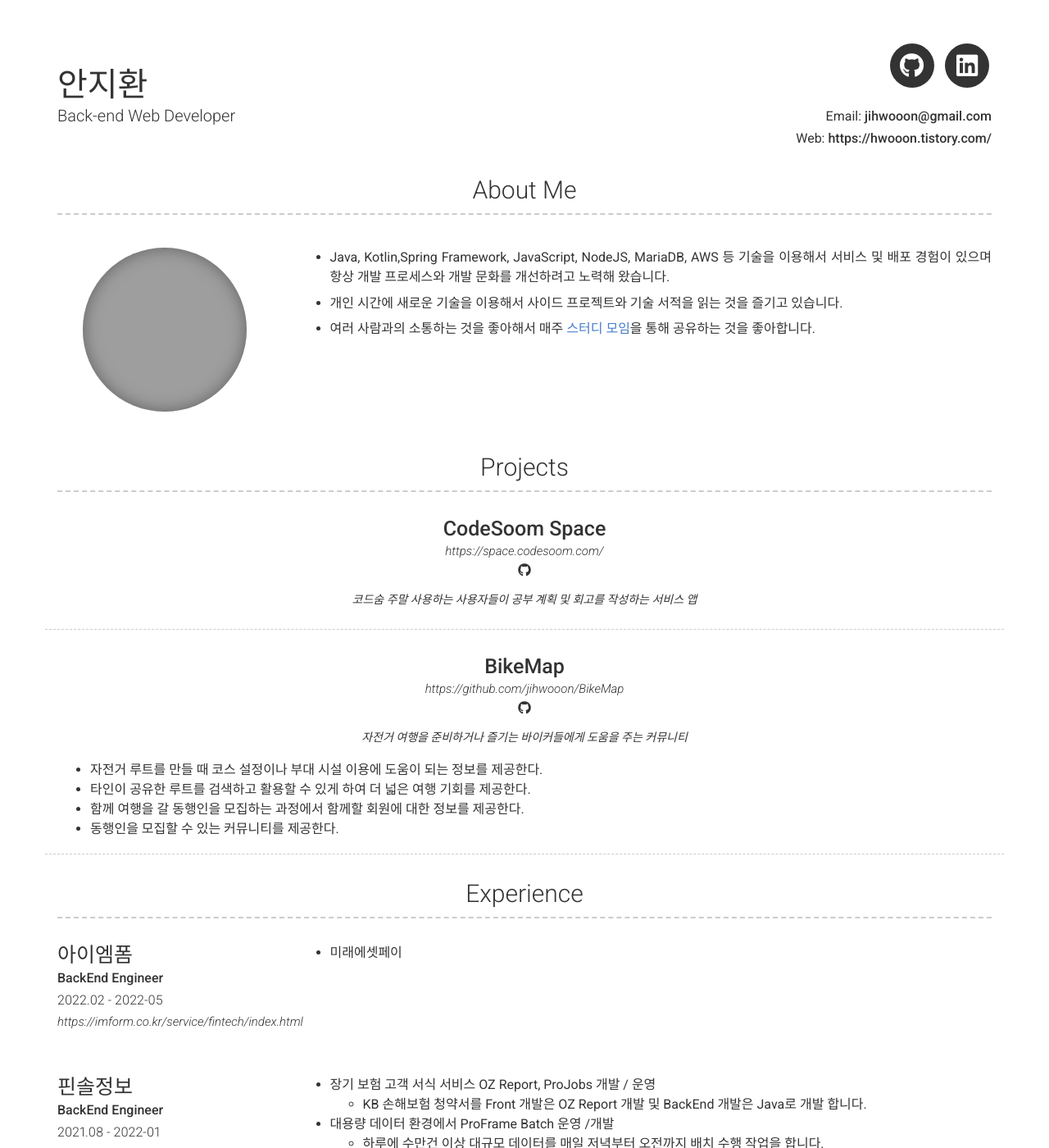
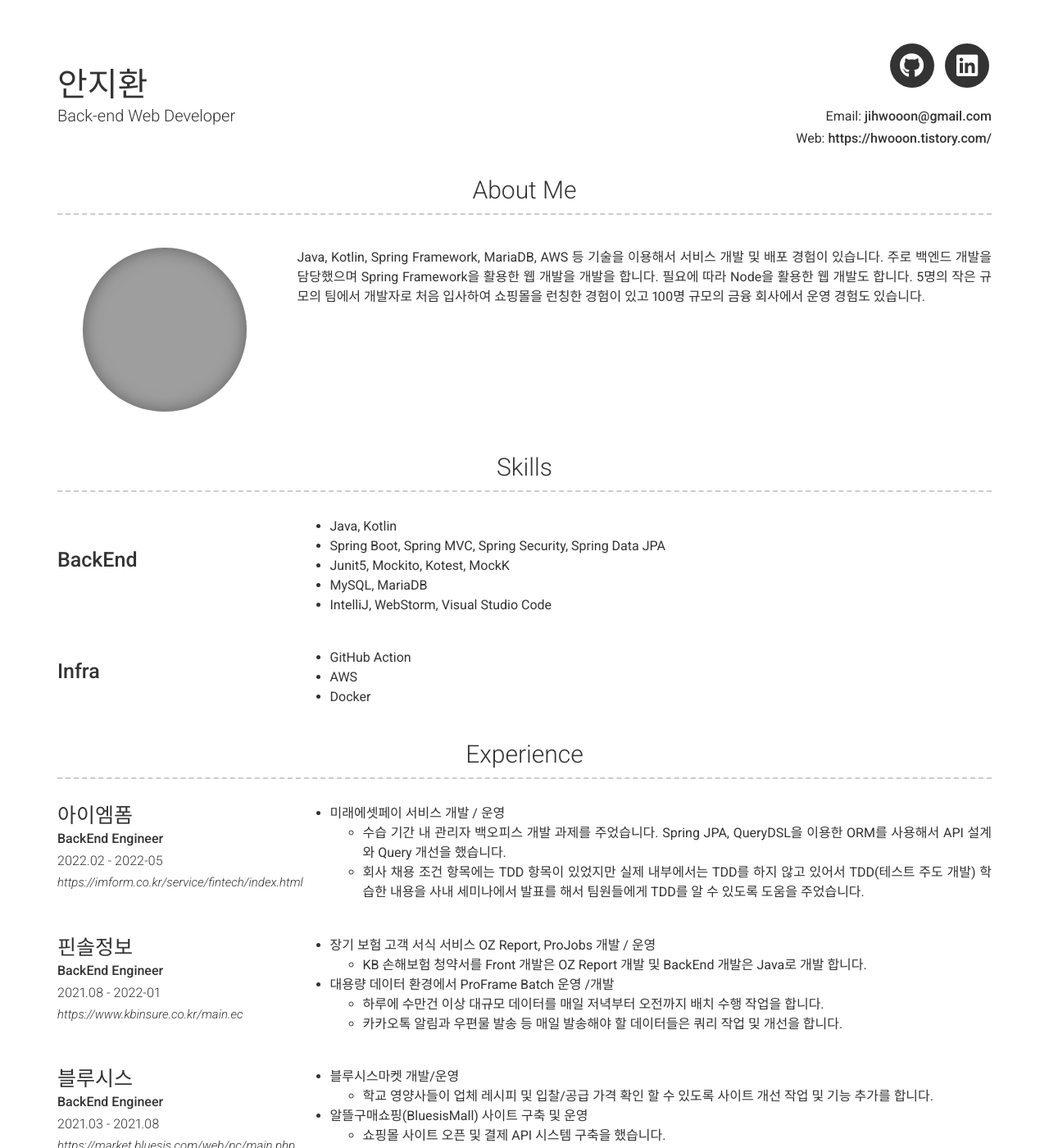
Before and after one commit to jihwooon/jihwooon.github.io, a Jekyll site: the page built from index.md, in a window 1280 px wide and 1400 px high. Shown: the whole window at 82% size. Built offline with Jekyll 4.4.1, drawn with Linux system fonts in a browser that asks for light colours; nearby versions of some CDN libraries; some of the changed text lies outside the part shown; grey boxes are pictures that could not be loaded.

Commit message:
이력서 내용 수정하기

```diff
--- a/_config.yml
+++ b/_config.yml
@@ -50,66 +50,29 @@ linkedin_username: jihwan13
 
 # About Section
 # about_title: About Me (Use this to override about section title)
+# 어떤 경험을 해왔는지, 어떤 생각을 갖고 있는지, 평소에 어떤 노력을 하고 있는지 등등 Summary 작성하기
 about_profile_image: images/picture.jpg
 about_content: | # this will include new lines to allow paragraphs
-  - Java, Kotlin,Spring Framework, JavaScript, NodeJS, MariaDB, AWS 등 기술을 이용해서 서비스 및 배포 경험이 있으며 항상 개발 프로세스와 개발 문화를 개선하려고 노력해 왔습니다.
-
-  - 개인 시간에 새로운 기술을 이용해서 사이드 프로젝트와 기술 서적을 읽는 것을 즐기고 있습니다.
-
-  - 여러 사람과의 소통하는 것을 좋아해서 매주 [스터디 모임](https://jihwan92.notion.site/be569c74834f48a18dcbab6b11dfd7b1)을 통해 공유하는 것을 좋아합니다.
+  Java, Kotlin, Spring Framework, MariaDB, AWS 등 기술을 이용해서 서비스 개발 및 배포 경험이 있습니다. 주로 백엔드 개발을 담당했으며 Spring Framework을 활용한 웹 개발을 개발을 합니다. 필요에 따라 Node을 활용한 웹 개발도 합니다. 5명의 작은 규모의 팀에서 개발자로 처음 입사하여 쇼핑몰을 런칭한 경험이 있고 100명 규모의 금융 회사에서 운영 경험도 있습니다.
 
 content:
-  - title: Projects # Title for the section
-    layout: list # Type of content section (list/text)
+  - title: Skills
+    layout: list
     content:
-      # - layout: top-middle
-      #   border: weak  # Value of `weak` will display a weak border below this item. # Any
-      #                 # other value (or no value) means no border will be displayed
-      #   title: EditAll
-      #   link: Link to project (eg. sproogen.github.io/modern-resume-theme)(optional)
-      #   link_text: 2022-11 ~
-      #   additional_links:
-      #     - title:  Github page for project (eg. sproogen/modern-resume-theme)
-      #       icon: fab fa-github
-      #       url: Link to project (eg. sproogen.github.io/modern-resume-theme)(optional)
-      #     - title:  Github page for project (eg. sproogen/modern-resume-theme)
-      #       icon: fab fa-github
-      #       url: Link to project (eg. sproogen.github.io/modern-resume-theme)(optional)
-      #   # quote: >
-      #   #   Short overview of the project (optional)
-      #   description: | # this will include new lines to allow paragraphs
-      #     - 에딧올(EditAll)은 원격으로 웹 컴포넌트를 제공하는 서비스로, 원하는 컴포넌트를 직접 개발할 필요 없이 편리하게 가져다 사용할 수 있게 돕는다.
-      - layout: top-middle
-        border: weak  # Value of `weak` will display a weak border below this item. # Any
-                      # other value (or no value) means no border will be displayed
-        title: CodeSoom Space
-        link: https://github.com/CodeSoom-Project/codesoom-space
-        link_text: https://space.codesoom.com/
-        additional_links:
-          - title: website
-            icon: fab fa-github
-            url: https://github.com/CodeSoom-Project/codesoom-space
-        quote: >
-          코드숨 주말 사용하는 사용자들이 공부 계획 및 회고를 작성하는 서비스 앱
-        description: | # this will include new lines to allow paragraphs
-
-      - layout: top-middle
-        border: weak  # Value of `weak` will display a weak border below this item. # Any
-                      # other value (or no value) means no border will be displayed
-        title: BikeMap
-        link: https://github.com/jihwooon/BikeMap
-        link_text: https://github.com/jihwooon/BikeMap
-        additional_links:
-          - title: website
-            icon: fab fa-github
-            url: https://github.com/jihwooon/BikeMap
-        quote: >
-          자전거 여행을 준비하거나 즐기는 바이커들에게 도움을 주는 커뮤니티
-        description: | # this will include new lines to allow paragraphs
-          - 자전거 루트를 만들 때 코스 설정이나 부대 시설 이용에 도움이 되는 정보를 제공한다.
-          - 타인이 공유한 루트를 검색하고 활용할 수 있게 하여 더 넓은 여행 기회를 제공한다.
-          - 함께 여행을 갈 동행인을 모집하는 과정에서 함께할 회원에 대한 정보를 제공한다.
-          - 동행인을 모집할 수 있는 커뮤니티를 제공한다.
+      - layout: left
+        title: BackEnd
+        description: |
+          - Java, Kotlin
+          - Spring Boot, Spring MVC, Spring Security, Spring Data JPA
+          - Junit5, Mockito, Kotest, MockK
+          - MySQL, MariaDB
+          - IntelliJ, WebStorm, Visual Studio Code
+      - layout: left
+        title: Infra
+        description: |
+          - GitHub Action
+          - AWS
+          - Docker
   - title: Experience
     layout: list
     content:
@@ -121,7 +84,9 @@ content:
         # quote: >
         #   금융산업 분야 SI 회사
         description: | # this will include new lines to allow paragraphs
-          - 미래에셋페이
+          - 미래에셋페이 서비스 개발 / 운영
+            - 수습 기간 내 관리자 백오피스 개발 과제를 주었습니다. Spring JPA, QueryDSL을 이용한 ORM를 사용해서 API 설계 와 Query 개선을 했습니다.
+            - 회사 채용 조건 항목에는 TDD 항목이 있었지만 실제 내부에서는 TDD를 하지 않고 있어서 TDD(테스트 주도 개발) 학습한 내용을 사내 세미나에서 발표를 해서 팀원들에게 TDD를 알 수 있도록 도움을 주었습니다.
       - layout: left
         title: 핀솔정보
         sub_title: BackEnd Engineer
@@ -148,6 +113,51 @@ content:
           - 알뜰구매쇼핑(BluesisMall) 사이트 구축 및 운영
             - 쇼핑몰 사이트 오픈 및 결제 API 시스템 구축을 했습니다.
             - PHP 과 JavaScript 사이트 운영 및 유지 보수 업무를 했습니다.
+  - title: Projects # Title for the section
+    layout: list # Type of content section (list/text)
+    content:
+      - layout: top-middle
+        border: weak  # Value of `weak` will display a weak border below this item. # Any
+                      # other value (or no value) means no border will be displayed
+        title: EditAll
+        link: Link to project (eg. sproogen.github.io/modern-resume-theme)(optional)
+        link_text: 2022-11 ~
+        additional_links:
+          - title:  Github page for project (eg. sproogen/modern-resume-theme)
+            icon: fab fa-github
+            url: Link to project (eg. sproogen.github.io/modern-resume-theme)(optional)
+        quote: >
+          원격 컴포넌트를 활용한 Sass 서비스
+        description: | # this will include new lines to allow paragraphs
+
+      - layout: top-middle
+        border: weak  # Value of `weak` will display a weak border below this item. # Any
+                      # other value (or no value) means no border will be displayed
+        title: CodeSoom Space
+        link: https://space.codesoom.com/
+        link_text: https://space.codesoom.com/
+        additional_links:
+          - title: website
+            icon: fab fa-github
+            url: https://github.com/CodeSoom-Project/codesoom-space
+        quote: >
+          코드숨 주말 사용하는 사용자들이 공부 계획 및 회고를 작성하는 서비스 앱
+        description: | # this will include new lines to allow paragraphs
+
+      - layout: top-middle
+        border: weak  # Value of `weak` will display a weak border below this item. # Any
+                      # other value (or no value) means no border will be displayed
+        title: BikeMap
+        link: https://github.com/jihwooon/BikeMap
+        link_text: https://github.com/jihwooon/BikeMap
+        additional_links:
+          - title: website
+            icon: fab fa-github
+            url: https://github.com/jihwooon/BikeMap
+        quote: >
+          자전거 여행을 준비하거나 즐기는 바이커들에게 도움을 주는 커뮤니티
+        description: | # this will include new lines to allow paragraphs
+
   - title: Education
     layout: list
     content:
@@ -158,8 +168,17 @@ content:
         # quote: >
         #   Short institution or course description (optional)
         description: | # this will include new lines to allow paragraphs
-          - 포트폴리오와 협업 능력을 쌓기 위해 참여
-          - 주말에 사용하는 사용자들을 위한 [**좌석 예약 프로그램**](https://space.codesoom.com/) 개발
+          - 매주 책 한권씩 읽고 질의 문답식 스터디를 진행
+          - 사이즈 프로젝트를 스터디 인원들과 같이 만들어보기 진행
+          - 매일 코딩테스트 문제를 풀고 알고리즘 학습을 공부 진행
+      - layout: left
+        title: 이스트소프트 백엔드 개발자 Externship 1기
+        # sub_title: Qualifications (eg. BA Performing Arts)
+        caption: 2022.04 - 2022.06
+        # quote: >
+        #   Short institution or course description (optional)
+        description: | # this will include new lines to allow paragraphs
+          - 이스트 소프트 인턴쉽 백엔드 1기
       - layout: left
         title: 코드숨 스프링 4기
         link: https://www.codesoom.com/courses/spring
@@ -170,39 +189,30 @@ content:
         description: | # this will include new lines to allow paragraphs
           - 테스트 코드와 객체 지향 설계에 대한 학습의 필요성과 TDD 기법을 배우기 위해서 참여
           - TDD 개발 기법 유연한 코드 개발과 Git & 코드 리뷰를 통한 협업능력을 학습
-      - layout: left
-        title: 비트교육센터
-        # sub_title: Qualifications (eg. BA Performing Arts)
-        caption: 2020.07 - 2020.12
+      # - layout: left
+      #   title: 비트교육센터
+      #   sub_title: 디지털컨버전스 기반 BackEnd중심, Framework개발자양성과정
+      #   caption: 2020.07 - 2020.12
         # quote: >
         #   Short institution or course description (optional)
-        description: | # this will include new lines to allow paragraphs
-          - Java & SpringBoot 기초 학습
-          - JSP & SpringBoot 팀 프로젝트 진행
+        # description: | # this will include new lines to allow paragraphs
+        #   - Java & SpringBoot 기초 학습
+        #   - JSP & SpringBoot 팀 프로젝트 진행
       - layout: left
-        title: 하노이 대학교
-        sub_title: 베트남어학과
+        title: Hanoi University
+        sub_title: Tiếng Việt Nam
         link: https://www.hanu.vn/
         caption: 2013.09 - 2019.06
         # quote: >
         description: | # this will include new lines to allow paragraphs
-          Description of qualification
-  # - title: Skills
-  #   layout: list
-  #   content:
-  #     - layout: left
-  #     - title: BackEnd
-  #       description: |
-  #         - Java, Kotlin
-  #         - Spring Boot, Spring MVC, Spring Security, Spring Data JPA
-  #         - Junit4/5, Mockito, Kotest, MockK
-  #         - IntelliJ, WebStorm, Visual Studio Code
-  - title: A Little More About Me
-    layout: text
-    content: | # this will include new lines to allow paragraphs
-      This is where you can write a little more about yourself. You could title this section **Interests** and include some of your other interests.
+          - 4년제 전문 학사
 
-      Or you could title it **Skills** and write a bit more about things that make you more desirable, like *leadership* or *teamwork*
+  # - title: A Little More About Me
+  #   layout: text
+  #   content: | # this will include new lines to allow paragraphs
+  #     This is where you can write a little more about yourself. You could title this section **Interests** and include some of your other interests.
+
+  #     Or you could title it **Skills** and write a bit more about things that make you more desirable, like *leadership* or *teamwork*
 
 # Footer
 # footer_show_references: true
```
Also changed, not shown: _test/_config-version-2.yml (+8 -8 lines), 2 other files.
